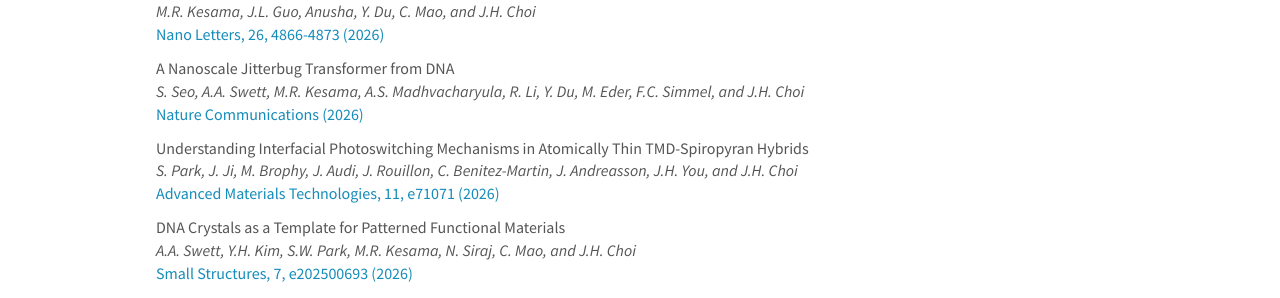
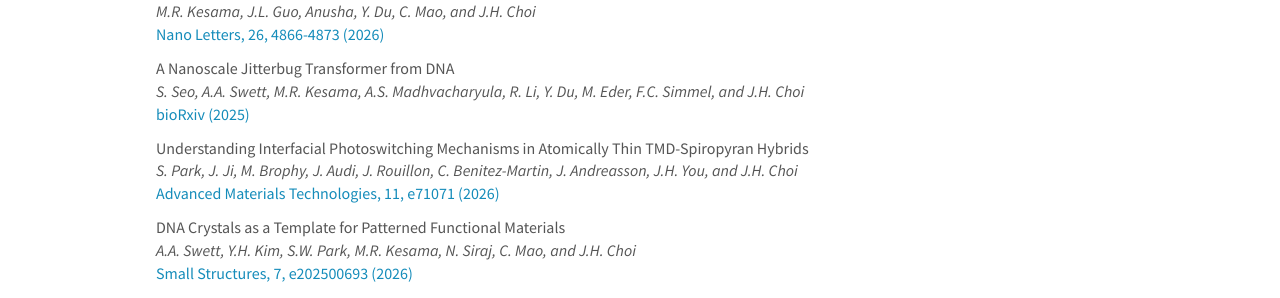
Before and after one commit to choidnalab/choidnalab.github.io, a Jekyll site: the page built from _pages/publications.md, in a window 1280 px wide and 900 px high. Shown: the part 284-582 px from the top of the window. Built offline with Jekyll 4.4.1, drawn with Linux system fonts in a browser that asks for light colours; nearby versions of some CDN libraries.

Commit message:
Update publication display name to bioRxiv (2025)

```diff
--- a/_data/publist.yml
+++ b/_data/publist.yml
@@ -24,7 +24,7 @@
   authors: S. Seo, A.A. Swett, M.R. Kesama, A.S. Madhvacharyula, R. Li, Y. Du, M. Eder, F.C. Simmel, and J.H. Choi
   link:
     url:
-    display: Nature Communications (2026)
+    display: bioRxiv (2025)
   highlight: 0
   news2:
 
```
